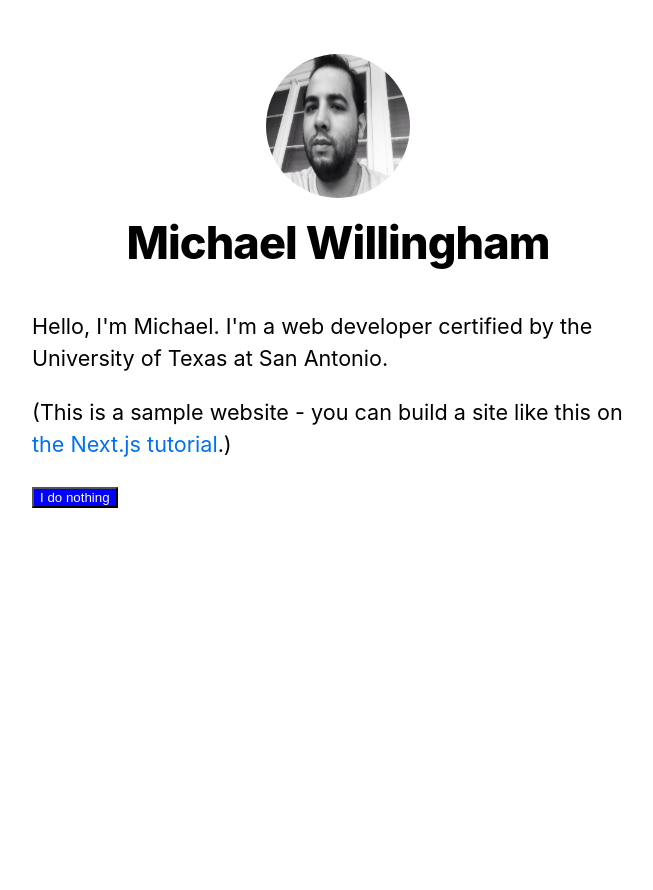
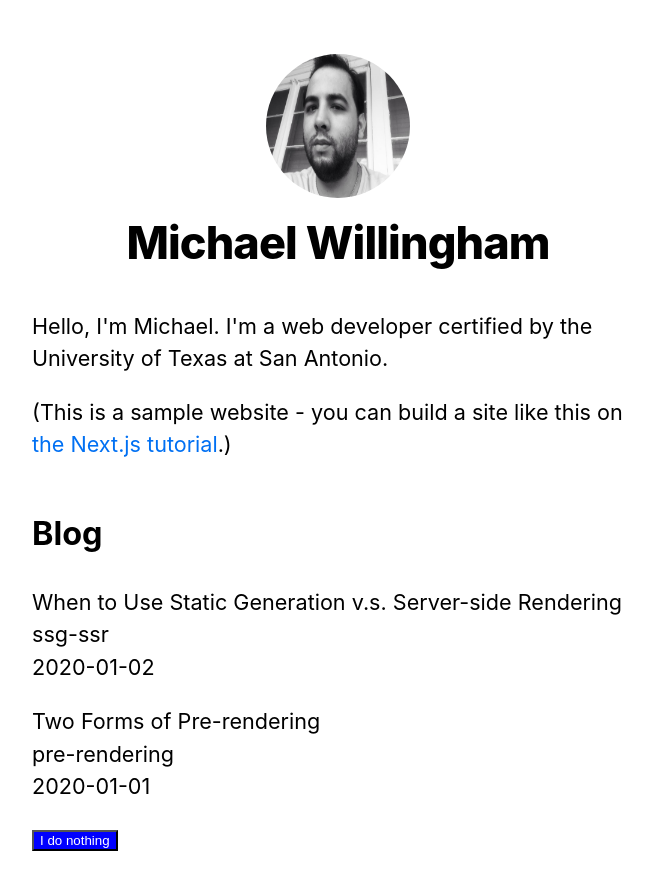
Before and after one commit to malex19889/Next.js_Demo, a Next.js app in the folder nextjs-blog/: page / in a window 1280 px wide. Shown: the top 890 px of the page, without its empty margins (302-955 px from the left). Before the commit the page ends 800 px from the top, so only its background shows below. Built offline with nearby package versions, Linux system fonts and the light colour scheme.

Commit message:
adding prerendered blog data to index

```diff
--- a/nextjs-blog/lib/posts.js
+++ b/nextjs-blog/lib/posts.js
@@ -7,7 +7,7 @@
 export function getSortedPostData() {
     const fileNames = fs.readdirSync(postsDirectorty);
 
-    const allPostsData = filename.map(fileName => {
+    const allPostsData = fileNames.map(fileName => {
         const id = fileName.replace(/\.md$/,"");
 
         const fullPath = path.join(postsDirectorty, fileName);
--- a/nextjs-blog/pages/index.js
+++ b/nextjs-blog/pages/index.js
@@ -1,9 +1,18 @@
-import Head from 'next/head'
-import Button from '../components/Button'
-import Layout, { siteTitle } from '../components/layout'
-import utilStyles from '../styles/utils.module.css'
+import Head from 'next/head';
+import Button from '../components/Button';
+import Layout, { siteTitle } from '../components/layout';
+import utilStyles from '../styles/utils.module.css';
+import { getSortedPostData } from "../lib/posts";
 
-export default function Home() {
+export async function getStaticProps() {
+  const allPostsData = getSortedPostData();
+  return {
+    props: {
+      allPostsData
+    }
+  }
+}
+export default function Home({ allPostsData }) {
   return (
     <Layout home>
       <Head>
@@ -16,6 +25,21 @@
           <a href="https://nextjs.org/learn">the Next.js tutorial</a>.)
         </p>
       </section>
+
+      <section className={`${utilStyles.headingMd} ${utilStyles.padding1px}`}>
+        <h2 className={utilStyles.headinglg}>Blog</h2>
+        <ul className={utilStyles.list}>
+          {allPostsData.map(({id, date, title}) => (
+            <li className={utilStyles.listItem} key={id}>
+              {title}
+              <br />
+              {id}
+              <br />
+              {date}
+            </li>
+          ))}
+        </ul>
+      </section>
       <Button text="I do nothing"></Button>
     </Layout>
   )
```
